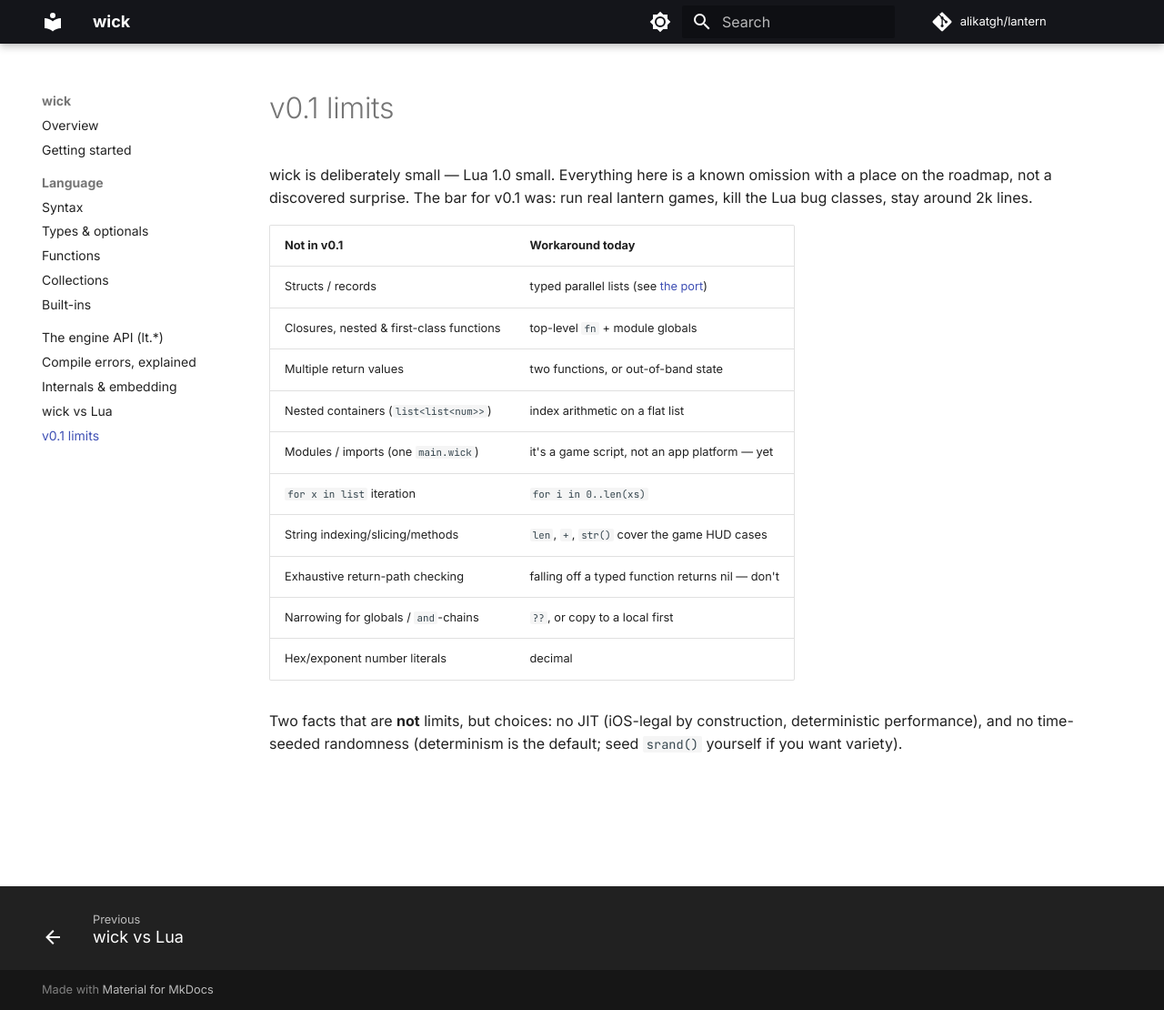
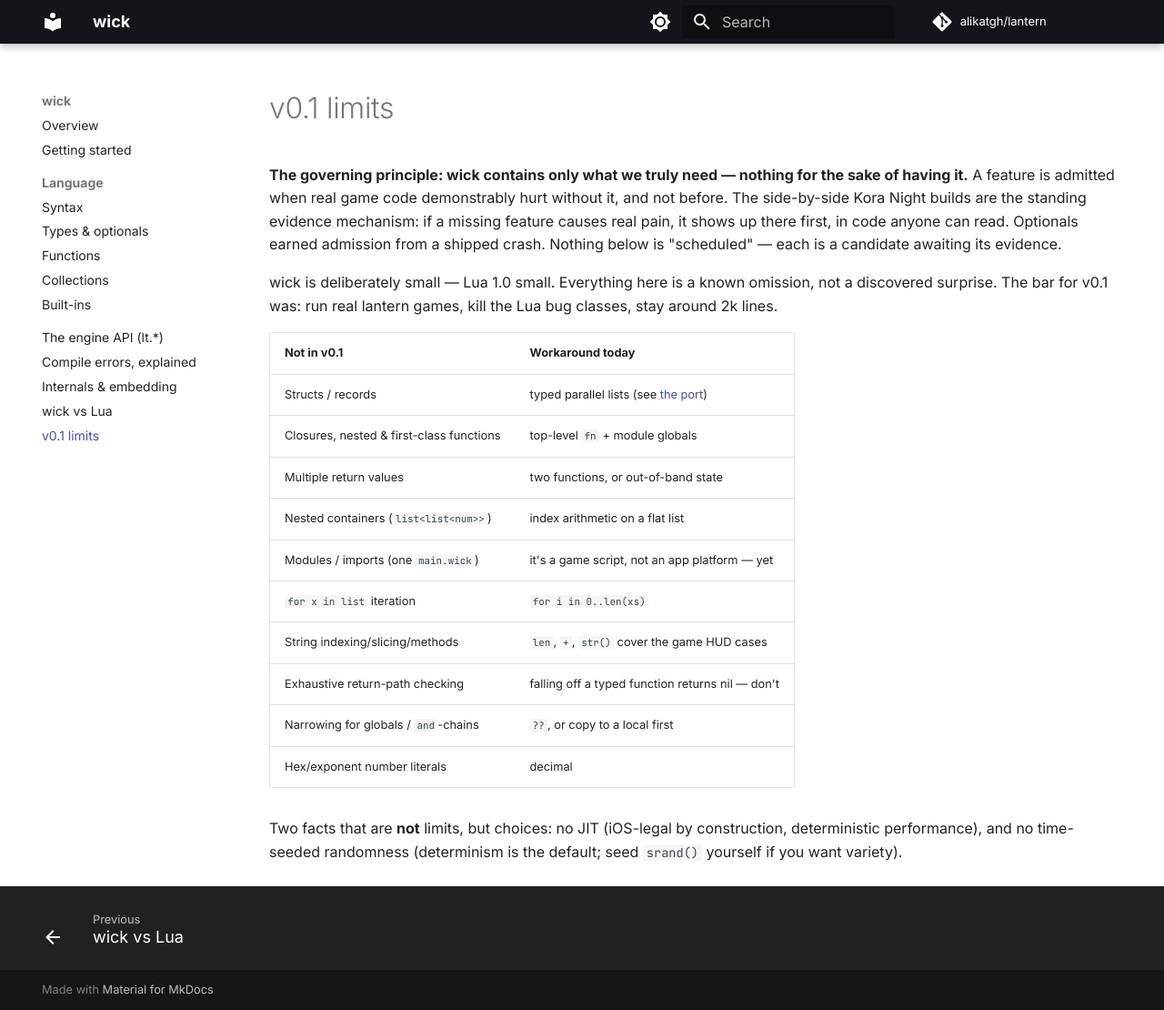
Before and after one commit to alikatgh/wick-site, an MkDocs documentation site: the page built from docs/limits.md, in a window 1280 px wide and 1110 px high. Shown: the whole window at 91% size. Built offline with MkDocs 1.6.1 and Material for MkDocs 9.7.7, drawn with Linux system fonts in a browser that asks for light colours; comment, search, counter and statistics services are not loaded.

Commit message:
the governing principle, codified
"wick contains only what we truly need — nothing for the sake of having
it." A feature is admitted when real game code demonstrably hurt without
it (the paired Kora Night builds are the evidence mechanism), and not
before. Written into the limits page and the book's roadmap-philosophy
section; nothing is "scheduled" anymore — only candidates awaiting
evidence.

Co-Authored-By: Claude Fable 5 <noreply@anthropic.com>

```diff
--- a/docs/limits.md
+++ b/docs/limits.md
@@ -1,9 +1,16 @@
 # v0.1 limits
 
+**The governing principle: wick contains only what we truly need —
+nothing for the sake of having it.** A feature is admitted when real game
+code demonstrably hurt without it, and not before. The side-by-side
+Kora Night builds are the standing evidence mechanism: if a missing
+feature causes real pain, it shows up there first, in code anyone can
+read. Optionals earned admission from a shipped crash. Nothing below is
+"scheduled" — each is a candidate awaiting its evidence.
+
 wick is deliberately small — Lua 1.0 small. Everything here is a known
-omission with a place on the roadmap, not a discovered surprise. The bar
-for v0.1 was: run real lantern games, kill the Lua bug classes, stay
-around 2k lines.
+omission, not a discovered surprise. The bar for v0.1 was: run real
+lantern games, kill the Lua bug classes, stay around 2k lines.
 
 | Not in v0.1 | Workaround today |
 |---|---|
```
Also changed, not shown: 6 other files.
